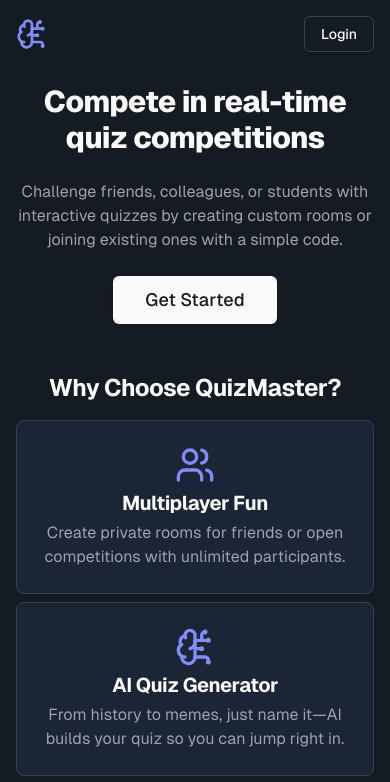
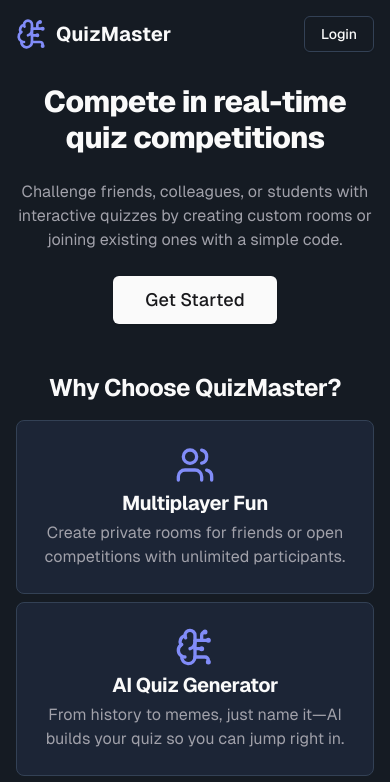
Before and after one commit to IronJosh786/multiplayer-quiz-game, a React (Vite) app in the folder client/: page / in a window 390 px wide. Shown: the top 782 px of the page. Built offline with nearby package versions, Linux system fonts and the light colour scheme; no server answers.

Commit message:
remove xs breakpoint

```diff
--- a/client/src/components/Layout.tsx
+++ b/client/src/components/Layout.tsx
@@ -43,7 +43,7 @@ const Layout = () => {
       >
         <div className="flex items-center space-x-2">
           <BrainCircuit className="h-8 w-8 text-indigo-400" />
-          <Large className="font-bold hidden xs:block">QuizMaster</Large>
+          <Large className="font-bold">QuizMaster</Large>
         </div>
 
         {isNotAnAuthPage && (
--- a/client/tailwind.config.js
+++ b/client/tailwind.config.js
@@ -4,9 +4,6 @@ export default {
   content: ["./index.html", "./src/**/*.{js,ts,jsx,tsx}"],
   theme: {
     extend: {
-      screens: {
-        xs: "480px",
-      },
       fontFamily: {
         sans: ["Geist", "ui-sans-serif", "system-ui"],
       },
```
